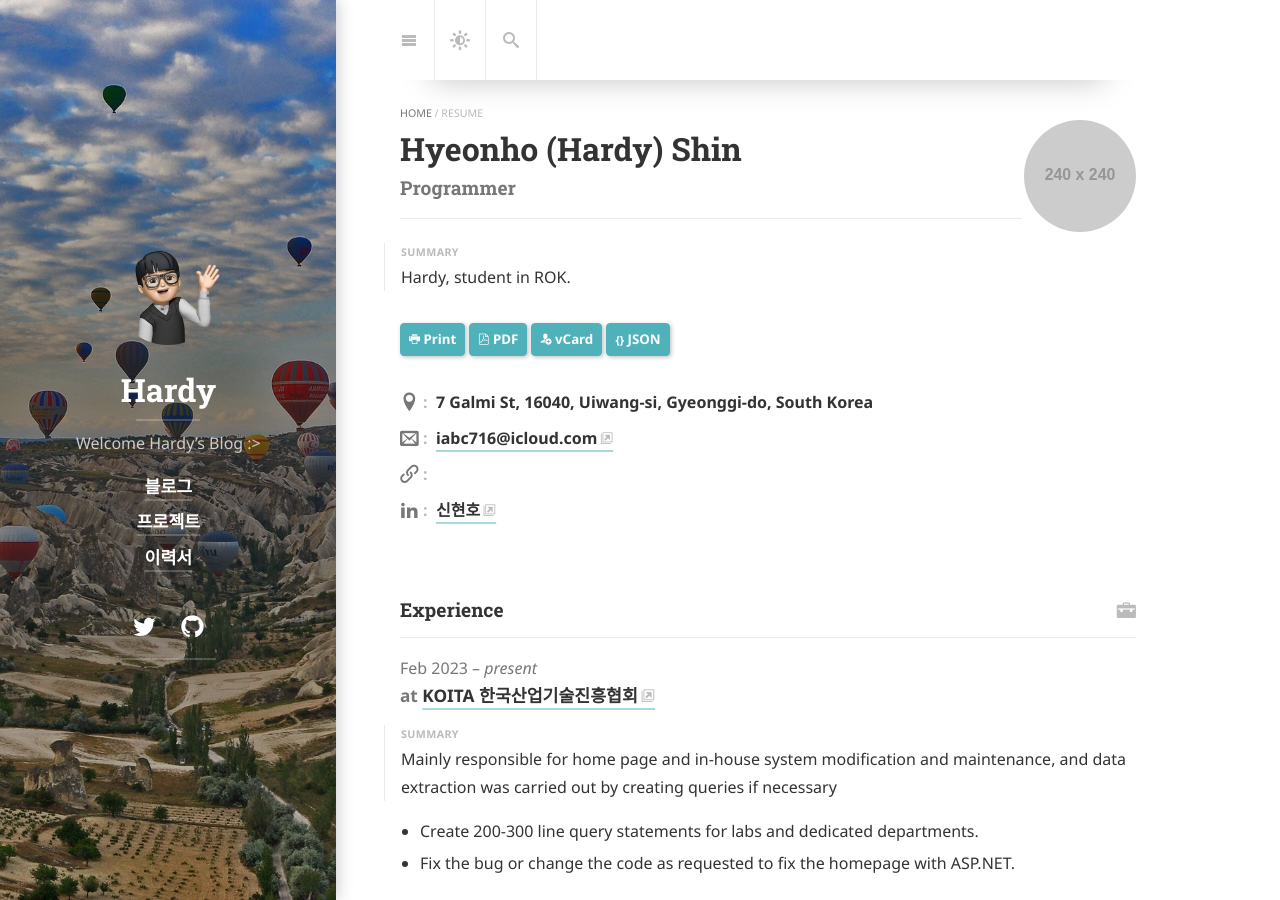
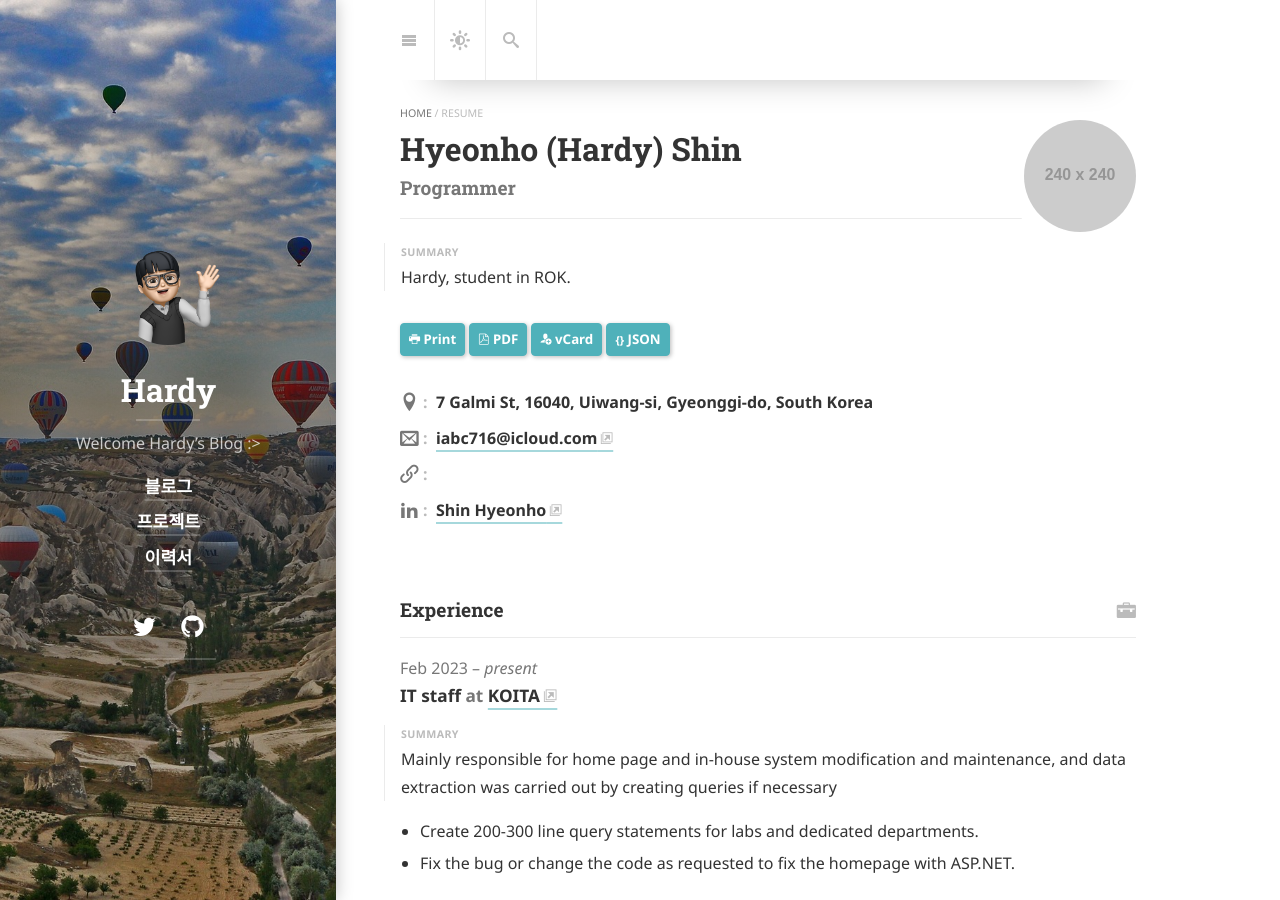
Before and after one commit to hardy716/hardy716.github.io, a Jekyll site: the page built from resume.md, in a window 1280 px wide and 900 px high. Built offline with Jekyll 4.4.1, drawn with Linux system fonts in a browser that asks for light colours; cached includes are drawn as plain includes; nearby versions of some CDN libraries; some web fonts are replaced; library files that are not in the unit come from our copies.

Commit message:
update resume

```diff
--- a/_data/resume.yml
+++ b/_data/resume.yml
@@ -21,11 +21,11 @@ basics:
       username: ""
       url: ""
     - network: "LinkedIn"
-      username: "신현호"
+      username: "Shin Hyeonho"
       url: "https://www.linkedin.com/in/devhardy/?original_referer="
 work:
-  - company: "KOITA 한국산업기술진흥협회"
-    position: ""
+  - company: "KOITA"
+    position: "IT staff"
     website: "https://www.koita.or.kr/main/main.aspx"
     startDate: "2023-02-27"
     endDate: ""
--- a/_includes/pro/resume/education.html
+++ b/_includes/pro/resume/education.html
@@ -19,11 +19,10 @@
         {% capture institution %}<span class="bc" {% if edu.endDate.size > 0 %}property="name"{% endif %}>{{ edu.institution }}</span>{% endcapture %}
         {% capture gpa %}<span class="bc">{{ edu.gpa }}</span>{% endcapture %}
         {{ strings.resume.education_title
-          | default:"<!--study_type--> in <!--area--> from <!--institution-->.<!--gpa-->"
+          | default:"<!--study_type--> in <!--area--> from <!--institution-->"
           | replace:"<!--study_type-->", study_type
           | replace:"<!--area-->", area
           | replace:"<!--institution-->", institution
-          | replace:"<!--gpa-->", gpa
         }}
       </h3>
     </header>
--- a/_includes/pro/resume/work.html
+++ b/_includes/pro/resume/work.html
@@ -23,7 +23,7 @@
         {% capture company_class %}{% if work.endDate.size > 0 %}{% else %}org p-org h-card{% endif %}{% endcapture %}
         {% capture company %}{% include components/link.html title=work.company href=work.website class=company_class span_class="bc" property="sameAs" %}{% endcapture %}
         {{ strings.resume.work_title
-          | default:"<!--position-->#<!--company-->"
+          | default:"<!--position--> at <!--company-->"
           | replace:"<!--position-->", position
           | replace:"<!--company-->", company
         }}
```
